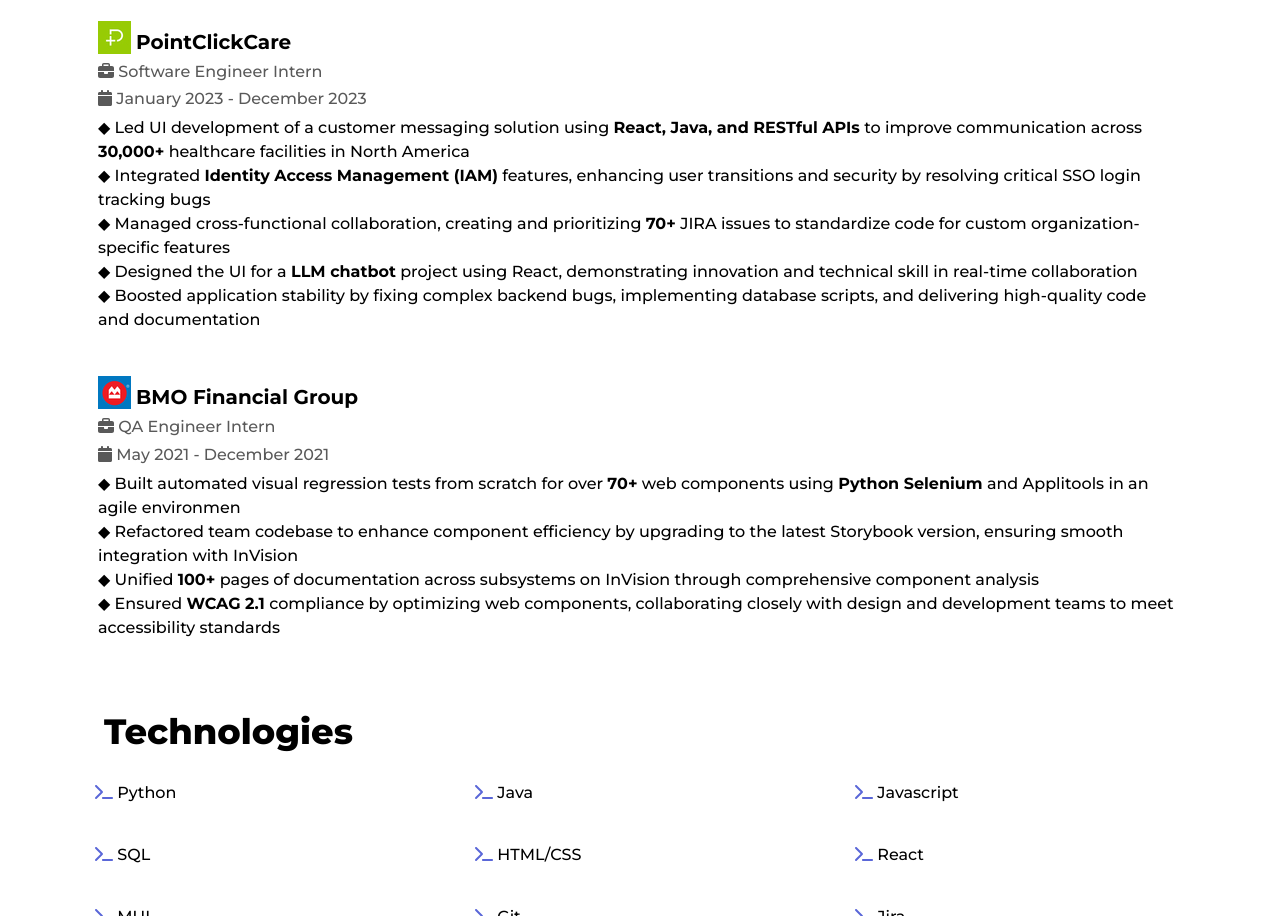
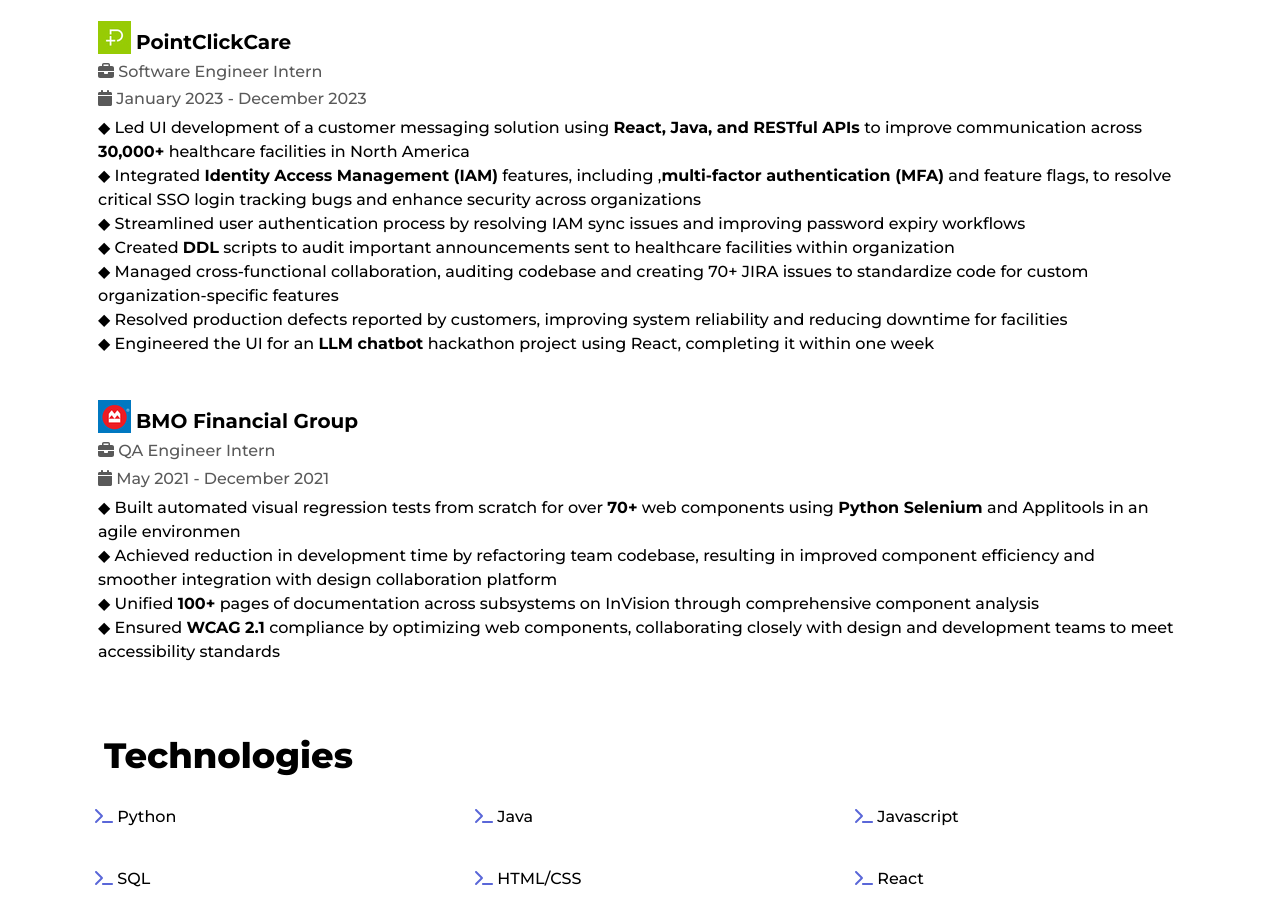
Before and after one commit to ramneekriar/ramneekriar.github.io, a Gatsby site: page / in a window 1280 px wide. Shown: the part 1673-2589 px from the top of the page. Built offline with nearby package versions, Linux system fonts and the light colour scheme; Gatsby itself is replaced by a stand-in of ours.

Commit message:
Updated resume bullet pts in content.js

```diff
--- a/src/components/landing/content.js
+++ b/src/components/landing/content.js
@@ -182,17 +182,19 @@
                     <div className="card-text">
                       ◆ Led UI development of a customer messaging solution using <b>React, Java, and RESTful APIs</b> to improve communication across <b>30,000+</b> healthcare facilities in North America
                       <br />
-                      ◆ Integrated <b>Identity Access Management (IAM)</b> features, enhancing user transitions and security by resolving critical
-SSO login tracking bugs
+                      ◆ Integrated <b>Identity Access Management (IAM)</b> features, including ,<b>multi-factor authentication (MFA)</b> and feature
+                      flags, to resolve critical SSO login tracking bugs and enhance security across organizations
                       <br />
-                      ◆ Managed cross-functional collaboration, creating and prioritizing <b>70+</b> JIRA issues to standardize code for custom
-organization-specific features
+                      ◆ Streamlined user authentication process by resolving IAM sync issues and improving password expiry workflows
                       <br />
-                      ◆ Designed the UI for a <b>LLM chatbot</b> project using React, demonstrating innovation and technical skill in real-time
-collaboration
+                      ◆ Created <b>DDL</b> scripts to audit important announcements sent to healthcare facilities within organization
                       <br />
-                      ◆ Boosted application stability by fixing complex backend bugs, implementing database scripts, and delivering high-quality
-code and documentation
+                      ◆ Managed cross-functional collaboration, auditing codebase and creating 70+ JIRA issues to standardize code for custom
+                      organization-specific features
+                      <br />
+                      ◆ Resolved production defects reported by customers, improving system reliability and reducing downtime for facilities
+                      <br />
+                      ◆ Engineered the UI for an <b>LLM chatbot</b> hackathon project using React, completing it within one week
                     </div>
                   </div>
                 </div>
@@ -228,8 +230,8 @@
                       ◆ Built automated visual regression tests from scratch for over <b>70+</b> web components using <b>Python Selenium</b> and
 Applitools in an agile environmen
                       <br />
-                      ◆ Refactored team codebase to enhance component efficiency by upgrading to the latest Storybook version, ensuring
-smooth integration with InVision
+                      ◆ Achieved reduction in development time by refactoring team codebase, resulting in improved component efficiency and
+                      smoother integration with design collaboration platform
                       <br />
                       ◆ Unified <b>100+</b> pages of documentation across subsystems on InVision through comprehensive component analysis
                       <br />
```
